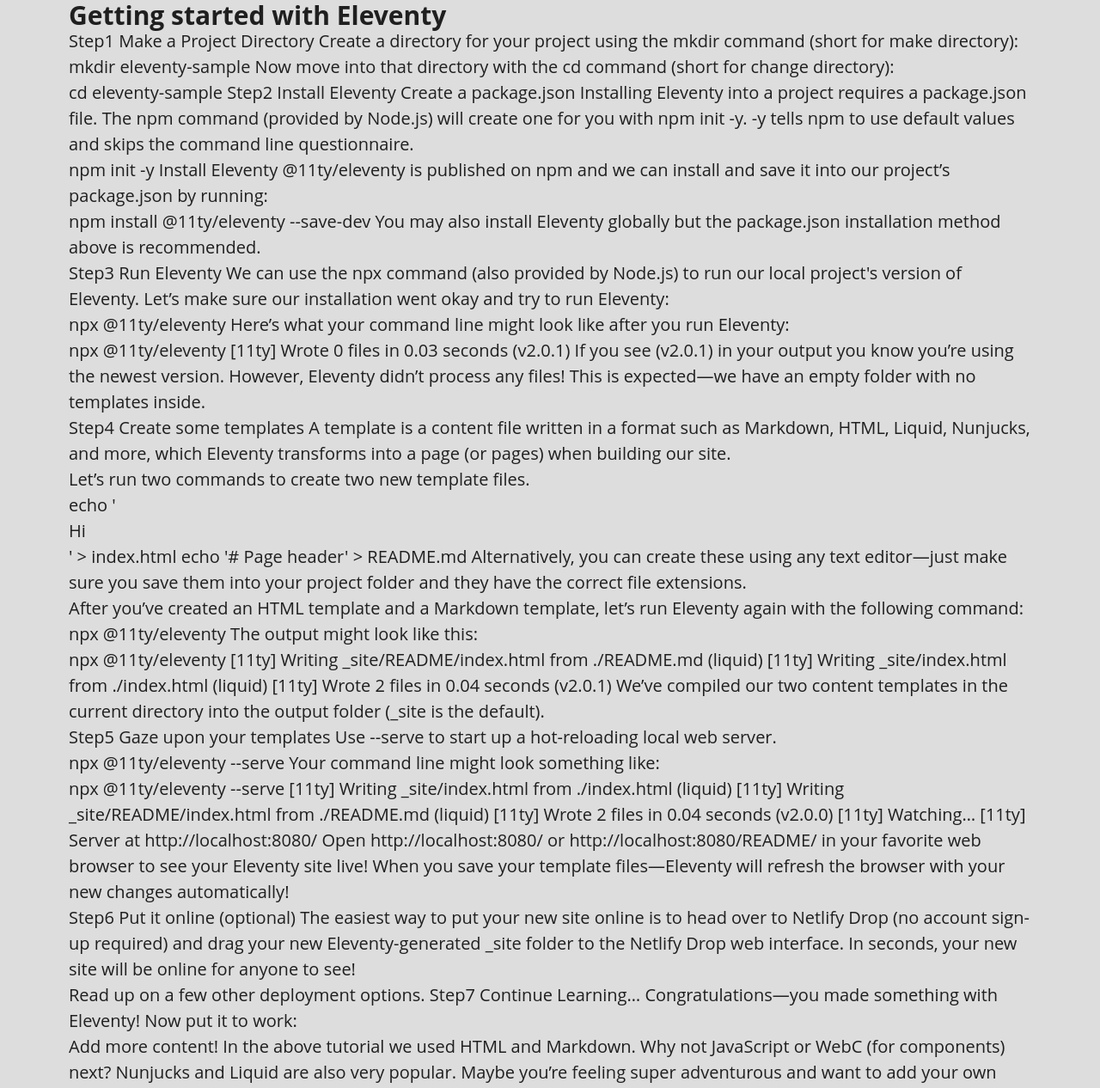
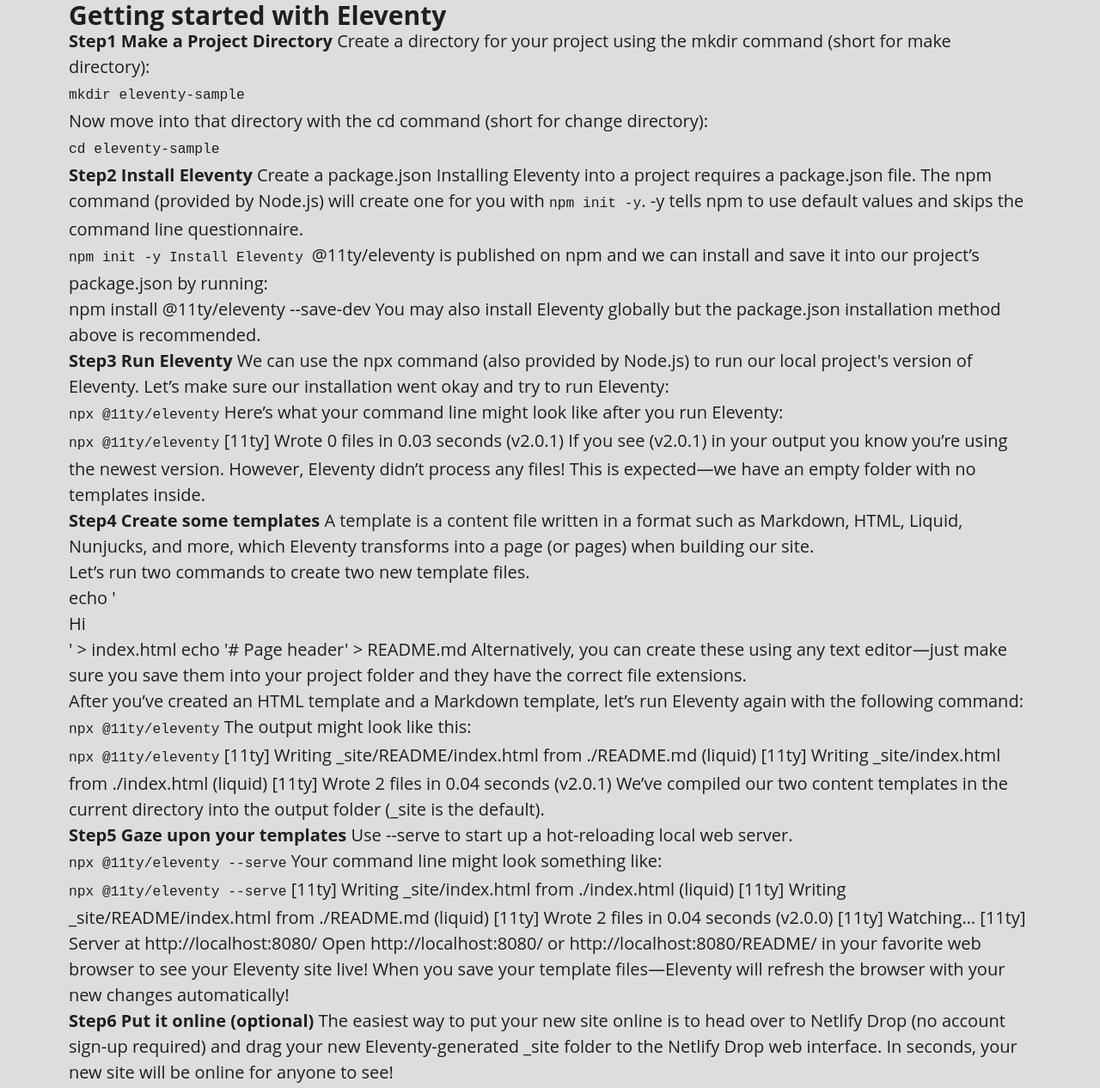
Before and after one commit to deytulsi18/tulsisblog, an Eleventy site: page src/posts/getting-started-with-eleventy.md in a window 1280 px wide. Shown: the part 203-1469 px from the top of the page at 86% size. Built offline with nearby package versions, Linux system fonts and the light colour scheme; Eleventy itself is replaced by a stand-in of ours; files that its build step writes are made by us from their sources; a web font is replaced by a local one.

Commit message:
Update Posts “getting-started-with-eleventy”

```diff
--- a/src/posts/getting-started-with-eleventy.md
+++ b/src/posts/getting-started-with-eleventy.md
@@ -10,35 +10,39 @@
 
 # Getting started with Eleventy
 
-Step1 Make a Project Directory
+**Step1 Make a Project Directory**
 Create a directory for your project using the mkdir command (short for make directory):
 
-mkdir eleventy-sample
+`mkdir eleventy-sample`
+
+
 Now move into that directory with the cd command (short for change directory):
 
-cd eleventy-sample
-Step2 Install Eleventy
+`cd eleventy-sample`
+
+
+**Step2 Install Eleventy**
 Create a package.json
-Installing Eleventy into a project requires a package.json file. The npm command (provided by Node.js) will create one for you with npm init -y. -y tells npm to use default values and skips the command line questionnaire.
+Installing Eleventy into a project requires a package.json file. The npm command (provided by Node.js) will create one for you with `npm init -y`. -y tells npm to use default values and skips the command line questionnaire.
 
-npm init -y
-Install Eleventy
+`npm init -y
+Install Eleventy `
 @11ty/eleventy is published on npm and we can install and save it into our project’s package.json by running:
 
 npm install @11ty/eleventy --save-dev
 You may also install Eleventy globally but the package.json installation method above is recommended.
 
-Step3 Run Eleventy
+**Step3 Run Eleventy**
 We can use the npx command (also provided by Node.js) to run our local project's version of Eleventy. Let’s make sure our installation went okay and try to run Eleventy:
 
-npx @11ty/eleventy
+`npx @11ty/eleventy`
 Here’s what your command line might look like after you run Eleventy:
 
-npx @11ty/eleventy
-[11ty] Wrote 0 files in 0.03 seconds (v2.0.1)
+`npx @11ty/eleventy`
+\[11ty] Wrote 0 files in 0.03 seconds (v2.0.1)
 If you see (v2.0.1) in your output you know you’re using the newest version. However, Eleventy didn’t process any files! This is expected—we have an empty folder with no templates inside.
 
-Step4 Create some templates
+**Step4 Create some templates**
 A template is a content file written in a format such as Markdown, HTML, Liquid, Nunjucks, and more, which Eleventy transforms into a page (or pages) when building our site.
 
 Let’s run two commands to create two new template files.
@@ -49,30 +53,30 @@
 
 After you’ve created an HTML template and a Markdown template, let’s run Eleventy again with the following command:
 
-npx @11ty/eleventy
+`npx @11ty/eleventy`
 The output might look like this:
 
-npx @11ty/eleventy
-[11ty] Writing _site/README/index.html from ./README.md (liquid)
-[11ty] Writing _site/index.html from ./index.html (liquid)
-[11ty] Wrote 2 files in 0.04 seconds (v2.0.1)
+`npx @11ty/eleventy`
+\[11ty] Writing _site/README/index.html from ./README.md (liquid)
+\[11ty] Writing _site/index.html from ./index.html (liquid)
+\[11ty] Wrote 2 files in 0.04 seconds (v2.0.1)
 We’ve compiled our two content templates in the current directory into the output folder (_site is the default).
 
-Step5 Gaze upon your templates
+**Step5 Gaze upon your templates**
 Use --serve to start up a hot-reloading local web server.
 
-npx @11ty/eleventy --serve
+`npx @11ty/eleventy --serve`
 Your command line might look something like:
 
-npx @11ty/eleventy --serve
-[11ty] Writing _site/index.html from ./index.html (liquid)
-[11ty] Writing _site/README/index.html from ./README.md (liquid)
-[11ty] Wrote 2 files in 0.04 seconds (v2.0.0)
-[11ty] Watching…
-[11ty] Server at http://localhost:8080/
+`npx @11ty/eleventy --serve`
+\[11ty] Writing _site/index.html from ./index.html (liquid)
+\[11ty] Writing _site/README/index.html from ./README.md (liquid)
+\[11ty] Wrote 2 files in 0.04 seconds (v2.0.0)
+\[11ty] Watching…
+\[11ty] Server at http://localhost:8080/
 Open http://localhost:8080/ or http://localhost:8080/README/ in your favorite web browser to see your Eleventy site live! When you save your template files—Eleventy will refresh the browser with your new changes automatically!
 
-Step6 Put it online (optional)
+**Step6 Put it online (optional)**
 The easiest way to put your new site online is to head over to Netlify Drop (no account sign-up required) and drag your new Eleventy-generated _site folder to the Netlify Drop web interface. In seconds, your new site will be online for anyone to see!
 
 Read up on a few other deployment options.
```
